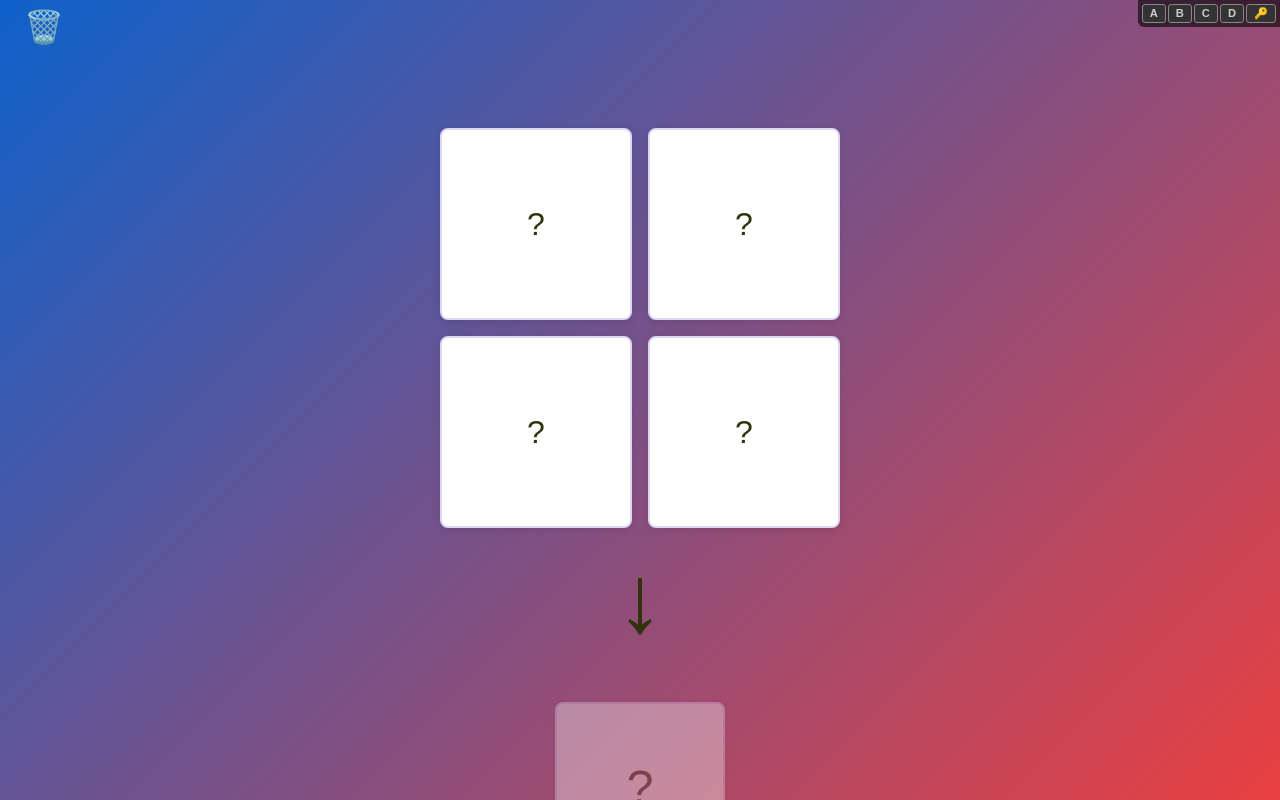
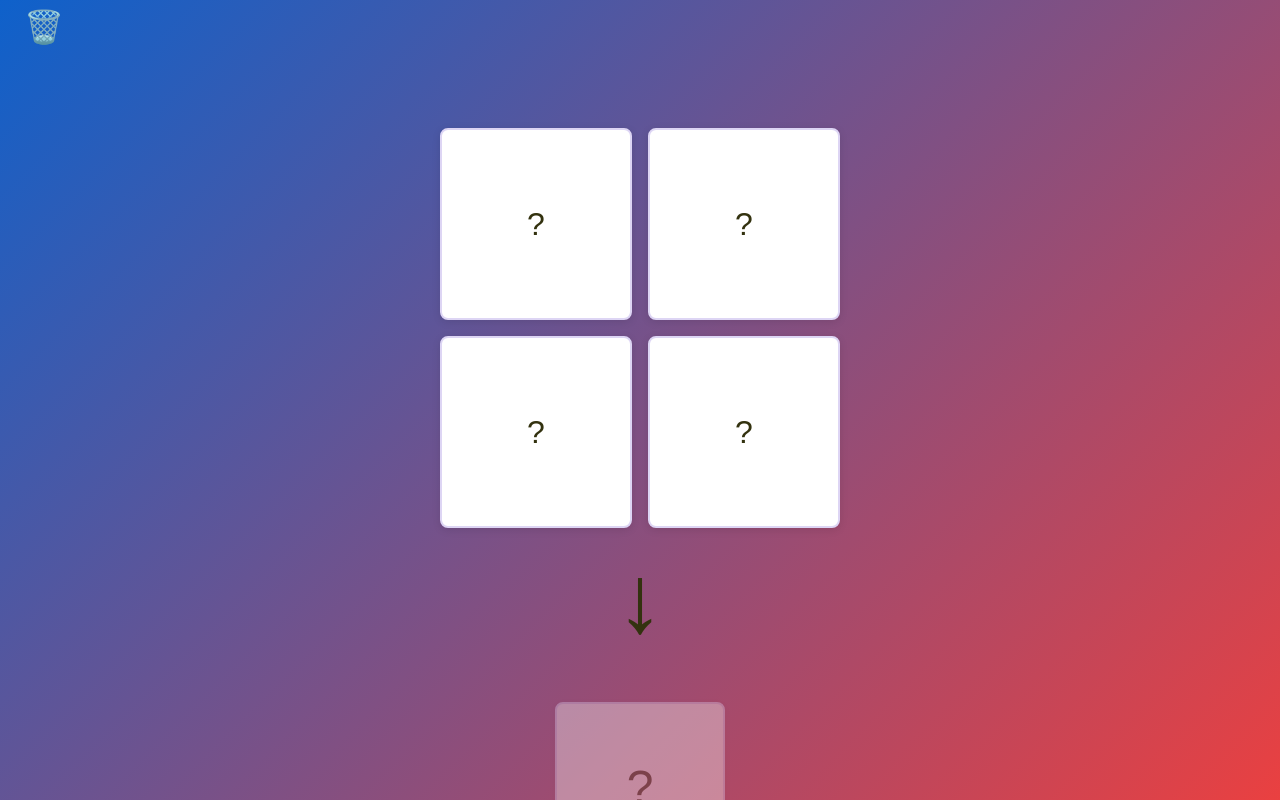
Before and after one commit to rednaw/compleanno, a SvelteKit app: page /gcm26 in a window 1280 px wide. Shown: the top 800 px of the page. Built offline with nearby package versions, Linux system fonts and the light colour scheme.

Commit message:
hide cheat buttons

```diff
--- a/src/routes/gcm26/+page.svelte
+++ b/src/routes/gcm26/+page.svelte
@@ -7,7 +7,7 @@
 	import { GCM26_STORAGE_PREFIX, gcm26Keys } from './storage-keys.js';
 
 	// ── DEV_MODE ── set to false (or delete this block) before release ──
-	const DEV_MODE = true;
+	const DEV_MODE = false;
 
 	const devKeys = [
 		{ label: 'A', key: gcm26Keys.gameADone,  get done() { return gameADone; } },
```
